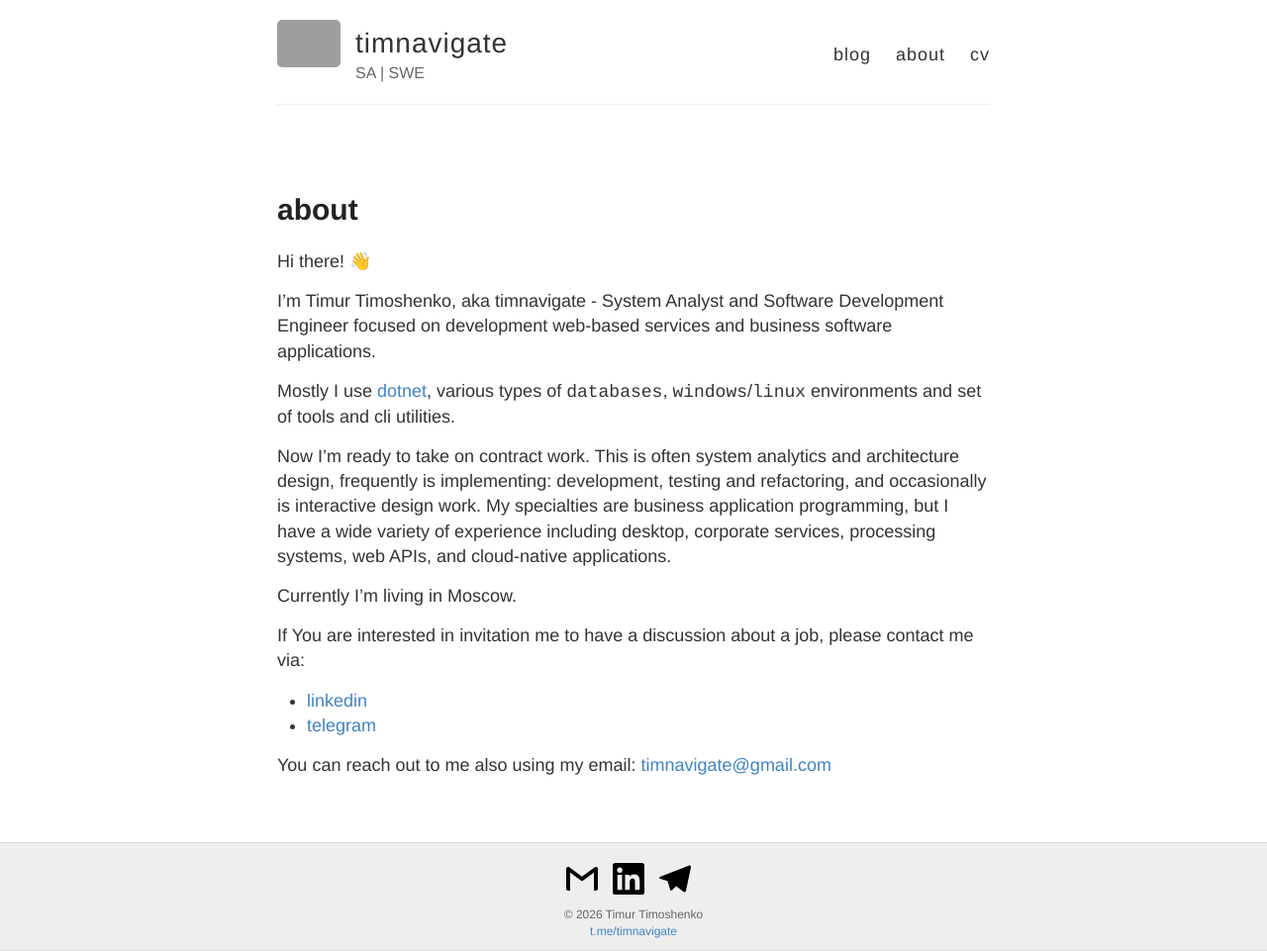
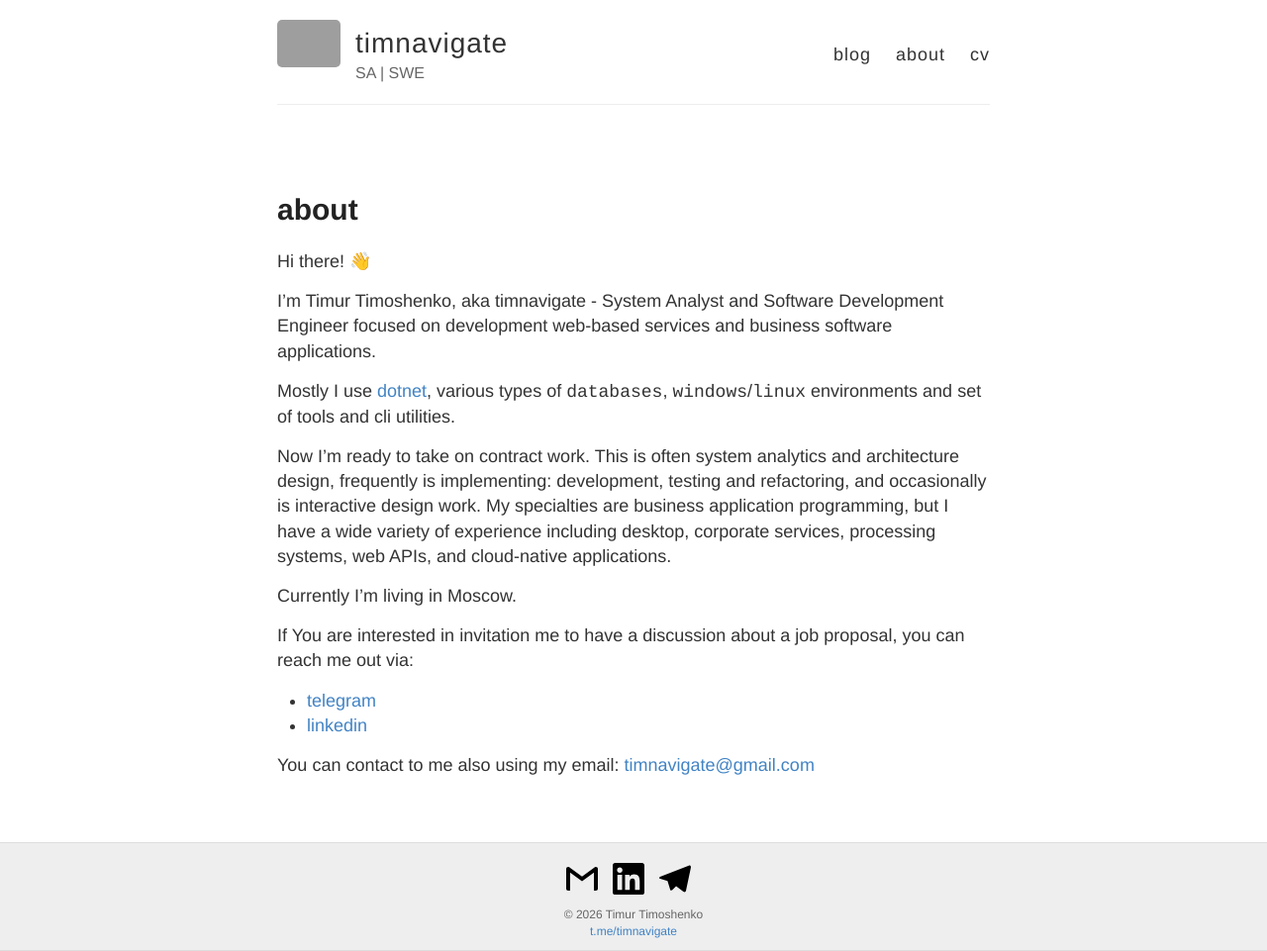
Before and after one commit to timnavigate/timnavigate.com, a Jekyll site: the page built from about.md, in a window 1280 px wide. Shown: the whole page at 99% size. Built offline with Jekyll 4.4.1, drawn with Linux system fonts in a browser that asks for light colours; grey boxes are pictures that could not be loaded.

Commit message:
Revise job invitation phrasing and contact methods
Updated contact information and improved phrasing for job inquiries.

```diff
--- a/about.md
+++ b/about.md
@@ -14,8 +14,8 @@ My specialties are business application programming, but I have a wide variety o
 
 Currently I'm living in {{ site.location }}.
 
-If You are interested in invitation me to have a discussion about a job, please contact me via:
+If You are interested in invitation me to have a discussion about a job proposal, you can reach me out via:
+- [telegram](https://t.me/timnavigate)
 - [linkedin](https://linkedin.com/in/timnavigate)
-- [telegram](https://t.me/timnavigate)
 
-You can reach out to me also using my email: [timnavigate@gmail.com]("mailto:timnavigate@gmail.com")
+You can contact to me also using my email: [timnavigate@gmail.com]("mailto:timnavigate@gmail.com")
```
